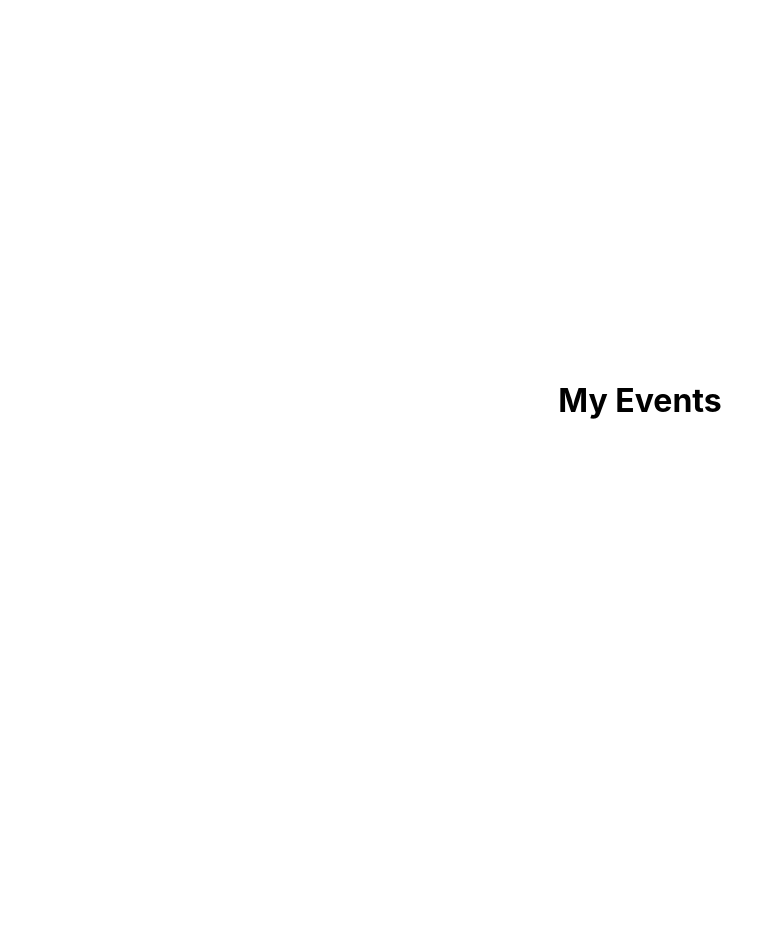
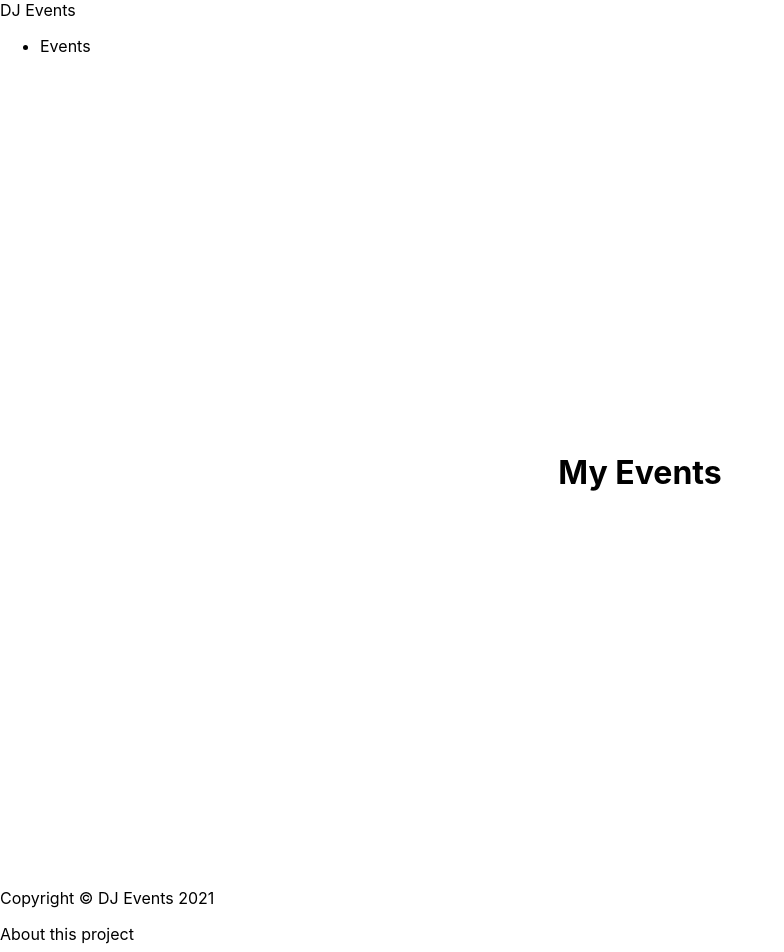
Before and after one commit to cindyledev/hash-cloud-nextjs, a Next.js app: page /events in a window 1280 px wide. Shown: the top 952 px of the page, without its empty margins (0-784 px from the left). Before the commit the page ends 800 px from the top, so only its background shows below. Built offline with nearby package versions, Linux system fonts and the light colour scheme.

Commit message:
header and footer

```diff
--- /dev/null
+++ b/components/Footer.js
@@ -0,0 +1,14 @@
+import Link from 'next/link'
+
+import styles from '../styles/Footer.module.css'
+
+export default function Footer() {
+  return (
+    <footer>
+      <p>Copyright &copy; DJ Events 2021</p>
+      <p>
+        <Link href='/about'>About this project</Link>
+      </p>
+    </footer>
+  )
+}
--- /dev/null
+++ b/components/Header.js
@@ -0,0 +1,23 @@
+import Link from 'next/link'
+
+import styles from '../styles/Header.module.css'
+
+export default function Header() {
+  return (
+    <header>
+      <div>
+        <Link href='/'><a>DJ Events</a></Link>
+      </div>
+
+      <nav>
+        <ul>
+          <li>
+            <Link href='/events'>
+              <a>Events</a>
+            </Link>
+          </li>
+        </ul>
+      </nav>
+    </header>
+  )
+}
--- a/components/Layout.js
+++ b/components/Layout.js
@@ -1,5 +1,7 @@
 import Head from 'next/head';
 
+import Footer from './Footer'
+import Header from './Header';
 import styles from '../styles/Layout.module.css'
 
 export default function Layout({ title, keyword, description, children }) {
@@ -12,9 +14,11 @@
         <link rel="icon" href="/favicon.ico" />
       </Head>
 
+      <Header />
       <div className={styles.container}>
         {children}
       </div>
+      <Footer />
     </div>
   )
 }
```
Also changed, not shown: pages/index.js (+0 -9 lines), styles/Footer.module.css (added), styles/Header.module.css (added).
